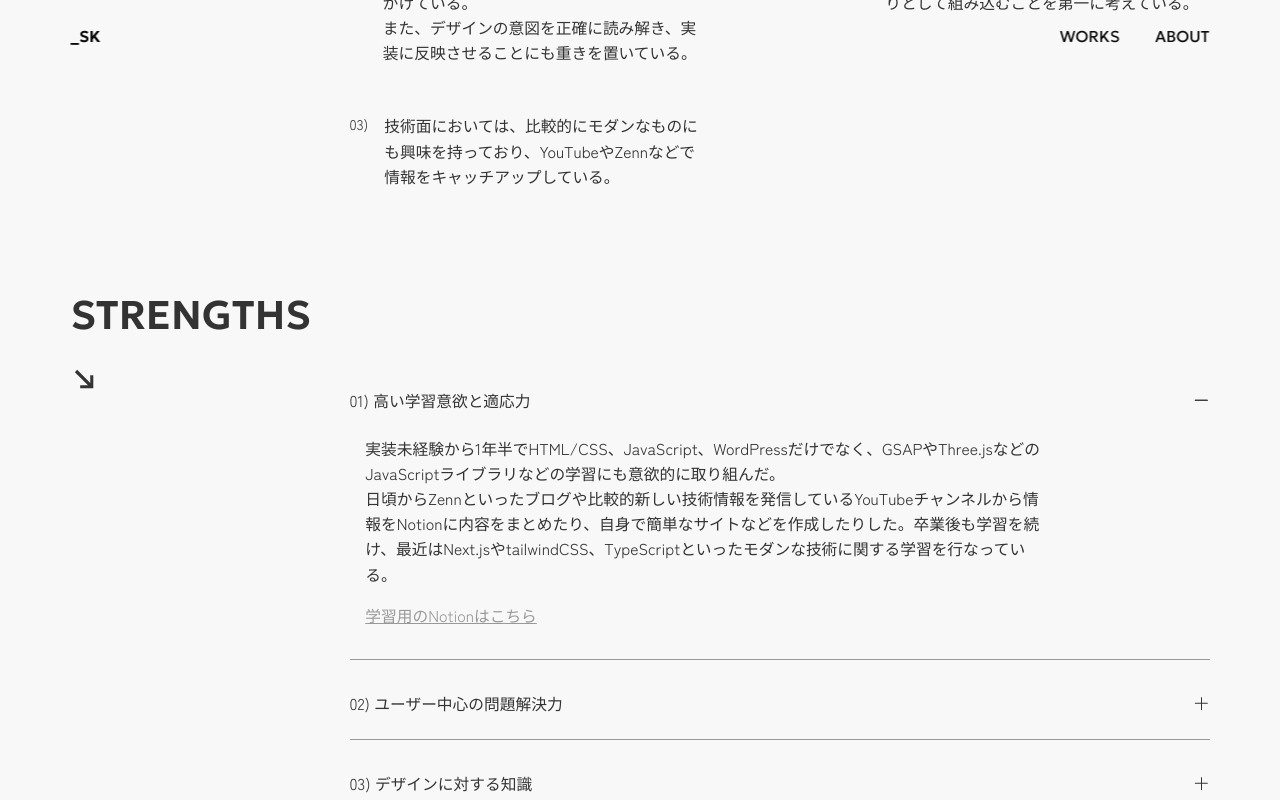
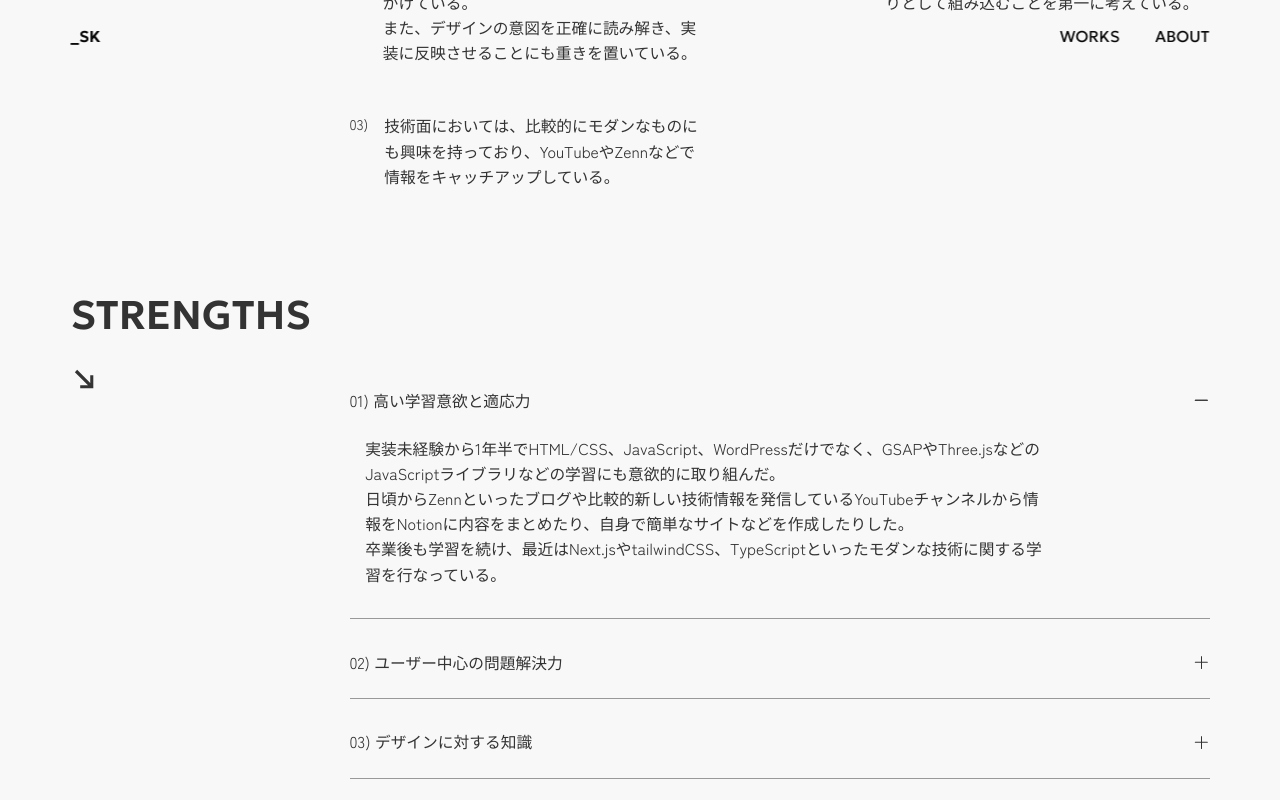
Before and after one commit to shin-coder/my-portfolio-project, a Next.js app: page /about in a window 1280 px wide. Both pictures are taken after a click on the heading "01) 高い学習意欲と適応力". Shown: the part 2797-3597 px from the top of the page. Built offline with nearby package versions, Linux system fonts and the light colour scheme.

Commit message:
modify text

```diff
--- a/app/about/components/About.js
+++ b/app/about/components/About.js
@@ -274,14 +274,15 @@ function About() {
                 <p className="font-zenKakuNew text-black-primary text-base-size leading-[1.6] px-[1em] pb-[2em] translate-y-[-1em] opacity-0 lg:max-w-[45rem]">
                   実装未経験から1年半でHTML/CSS、JavaScript、WordPressだけでなく、GSAPやThree.jsなどのJavaScriptライブラリなどの学習にも意欲的に取り組んだ。
                   <br></br>
-                  日頃からZennといったブログや比較的新しい技術情報を発信しているYouTubeチャンネルから情報をNotionに内容をまとめたり、自身で簡単なサイトなどを作成したりした。卒業後も学習を続け、最近はNext.jsやtailwindCSS、TypeScriptといったモダンな技術に関する学習を行なっている。
+                  日頃からZennといったブログや比較的新しい技術情報を発信しているYouTubeチャンネルから情報をNotionに内容をまとめたり、自身で簡単なサイトなどを作成したりした。
                   <br></br>
-                  <a
+                  卒業後も学習を続け、最近はNext.jsやtailwindCSS、TypeScriptといったモダンな技術に関する学習を行なっている。
+                  {/* <a
                     href="https://www.notion.so/shin03/Dev-memo-11aa2460db0342e48d0231420c32c6d7?pvs=4"
                     className="font-zenKakuNew text-light-gray text-samll-size leading-[1.6] underline mt-[1rem] inline-block"
                   >
                     学習用のNotionはこちら
-                  </a>
+                  </a> */}
                 </p>
               </details>
               <details className="mb-[0.5em] border-light-gray border-b">
```
